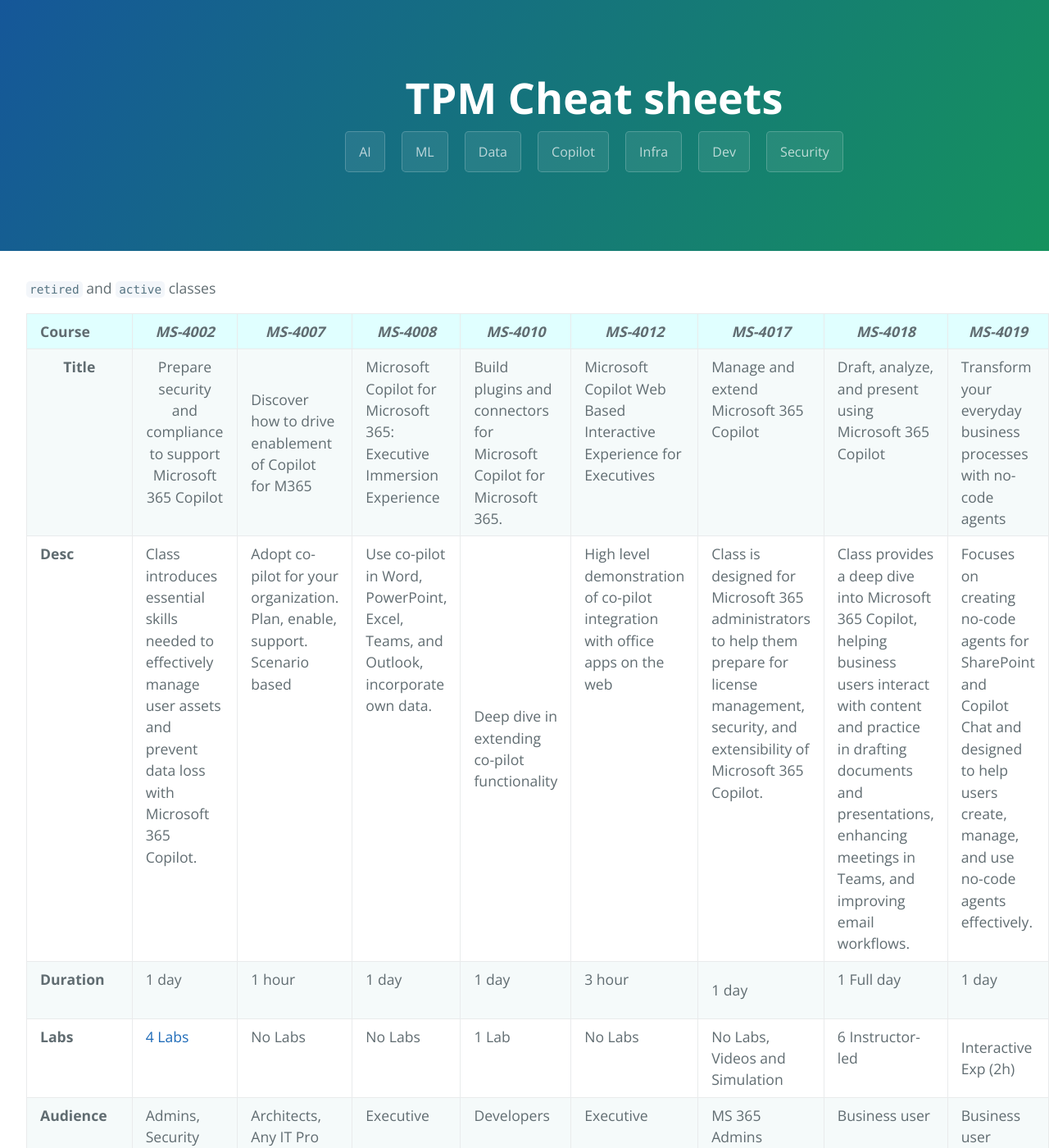
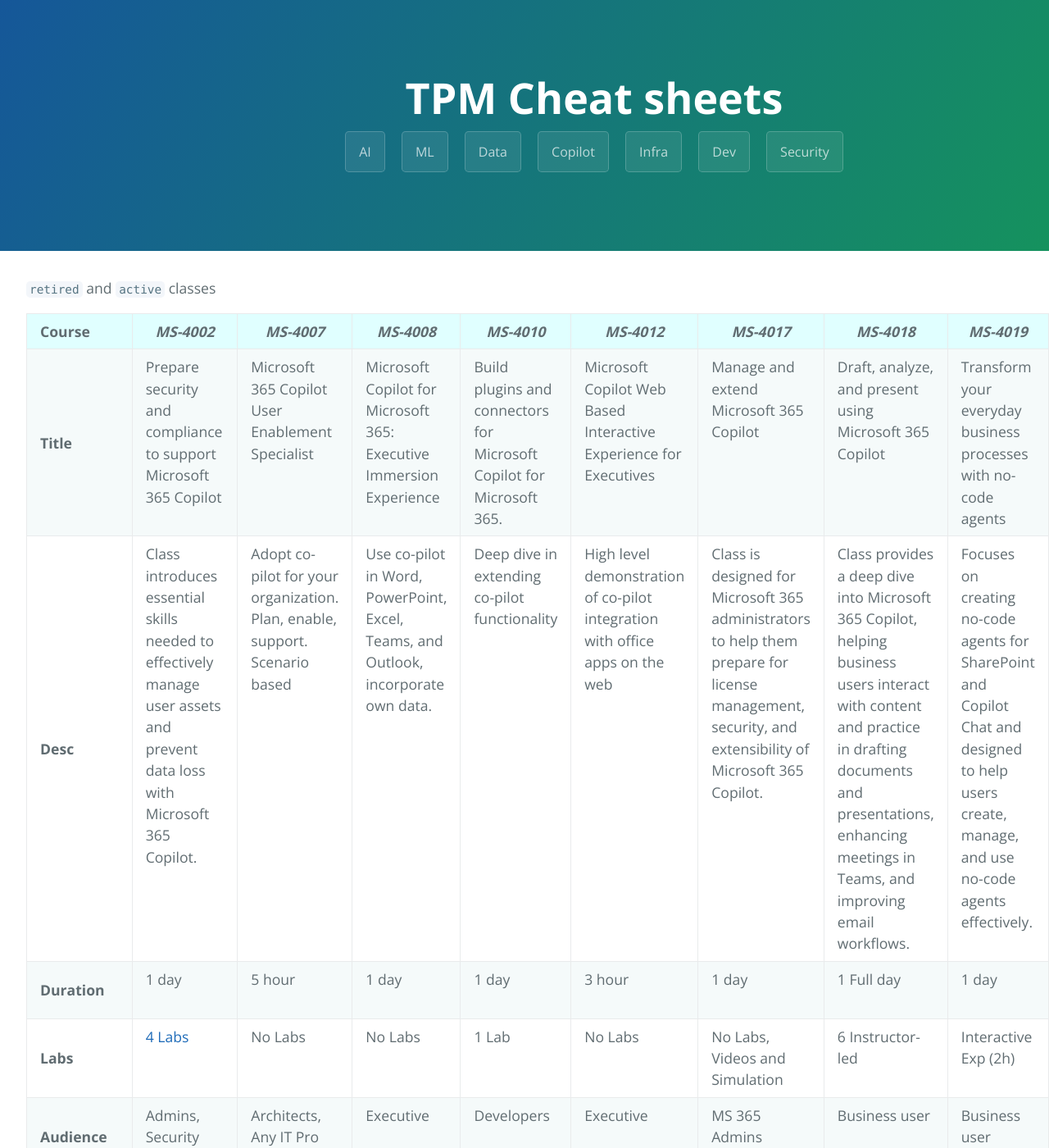
Before and after one commit to true-while/tpm-cheat-sheets, a Jekyll site: the page built from docs/copilot-table.md, in a window 1280 px wide and 1400 px high. Shown: the whole window at 82% size. Built offline with Jekyll 4.4.1, drawn with Linux system fonts in a browser that asks for light colours; our own code applies the rules of GitHub Pages for plain Markdown files.

Commit message:
update for MS-4007

````diff
--- a/docs/copilot-table.md
+++ b/docs/copilot-table.md
@@ -3,39 +3,39 @@
 ```table
 | **Course** | _MS-4002_ | _MS-4007_ | _MS-4008_ | _MS-4010_ | _MS-4012_ | _MS-4017_ | _MS-4018_ | _MS-4019_ | _MS-4021_ |
 | --- | --- | --- | --- | --- | --- | --- | --- | --- | --- |
-| **Title** | Prepare security and compliance to support Microsoft 365 Copilot | Discover how to drive enablement of Copilot for M365 | Microsoft Copilot for Microsoft 365: Executive Immersion Experience | Build plugins and connectors for Microsoft Copilot for Microsoft 365. | Microsoft Copilot Web Based Interactive Experience for Executives | Manage and extend Microsoft 365 Copilot | Draft, analyze, and present using Microsoft 365 Copilot | Transform your everyday business processes with no-code agents | Microsoft 365 Copilot Chat Interactive Experience for Executives |
+| **Title** | Prepare security and compliance to support Microsoft 365 Copilot | Microsoft 365 Copilot User Enablement Specialist | Microsoft Copilot for Microsoft 365: Executive Immersion Experience | Build plugins and connectors for Microsoft Copilot for Microsoft 365. | Microsoft Copilot Web Based Interactive Experience for Executives | Manage and extend Microsoft 365 Copilot | Draft, analyze, and present using Microsoft 365 Copilot | Transform your everyday business processes with no-code agents | Microsoft 365 Copilot Chat Interactive Experience for Executives |
 | **Desc** | Class introduces essential skills needed to effectively manage user assets and prevent data loss with Microsoft 365 Copilot. | Adopt co-pilot for your organization. Plan, enable, support. Scenario based | Use co-pilot in Word, PowerPoint, Excel, Teams, and Outlook, incorporate own data. | Deep dive in extending co-pilot functionality | High level demonstration of co-pilot integration with office apps on the web | Class is designed for Microsoft 365 administrators to help them prepare for license management, security, and extensibility of Microsoft 365 Copilot. | Class provides a deep dive into Microsoft 365 Copilot, helping business users interact with content and practice in drafting documents and presentations, enhancing meetings in Teams, and improving email workflows. | Focuses on creating no-code agents for SharePoint and Copilot Chat and designed to help users create, manage, and use no-code agents effectively. | In person class introduces the foundational capabilities of copilot to maximize the effective use of Copilot and improve productivity within corporate roles. |
-| **Duration** | 1 day | 1 hour | 1 day | 1 day | 3 hour | 1 day | 1 Full day | 1 day | 90 min over 3 days |
+| **Duration** | 1 day | 5 hour | 1 day | 1 day | 3 hour | 1 day | 1 Full day | 1 day | 90 min over 3 days |
 | **Labs** | [4 Labs](https://github.com/MicrosoftLearning/MS-4002-Prepare-security-and-compliance-to-support-Microsoft-365-Copilot)  | No Labs | No Labs | 1 Lab | No Labs | No Labs, Videos and Simulation |6 Instructor-led | Interactive Exp (2h) | Interactive Exp (20min) |
 | **Audience** | Admins, Security Engines | Architects, Any IT Pro | Executive | Developers | Executive | MS 365 Admins | Business user  | Business user | Executive |
 |**Pre-req class** |   | [Learn Module](https://learn.microsoft.com/training/paths/get-started-with-microsoft-365-copilot/) |     |     | MS-4007, MS-4009 |  |  |  |  |
 | **Pre-req knowledge** | PowerShell, Microsoft 365 services  | | MS office Apps | Azure, C#, Bicep, VS-Code | MS office apps | PowerShell, Microsoft 365 services | MS office Apps (BYOS) | MS Office & Sharepoint | MS office Apps (BYOS) |
 | **Intersect classes** | MS-4006, MS-102, MS-4017 |  |  |  |  |  |  | MS-4005 | MS-4006 |
-| **Agenda** | [7 Modules](https://learn.microsoft.com/en-us/training/paths/prepare-security-compliance-support-microsoft-365-copilot/) | [3 Modules](https://learn.microsoft.com/training/paths/microsoft-copilot-for-microsoft-365-executive-challenge/) | [5 Modules](https://learn.microsoft.com/en-us/training/paths/extend-microsoft-copilot-microsoft-365-copilot-studio/) | [3 Modules](https://learn.microsoft.com/en-us/training/courses/ms-4010) | [4 Modules](https://learn.microsoft.com/en-us/training/paths/microsoft-copilot-web-based-interactive-experience-executives/) | [3 Modules](https://learn.microsoft.com/en-us/training/courses/ms-4017) | [6 Modules](https://learn.microsoft.com/en-us/training/paths/draft-analyze-present-microsoft-365-copilot/) | [3 Modules](https://learn.microsoft.com/en-us/training/paths/implement-no-code-copilot-agents-microsoft-365-sharepoint/) | [3 Modules](https://learn.microsoft.com/en-us/training/paths/microsoft-copilot-web-based-interactive-experience-executives/)
+| **Agenda** | [7 Modules](https://learn.microsoft.com/en-us/training/paths/prepare-security-compliance-support-microsoft-365-copilot/) | [5 Modules](hhttps://learn.microsoft.com/en-us/training/paths/explore-how-drive-adoption-microsoft-copilot-m365/) | [5 Modules](https://learn.microsoft.com/en-us/training/paths/extend-microsoft-copilot-microsoft-365-copilot-studio/) | [3 Modules](https://learn.microsoft.com/en-us/training/courses/ms-4010) | [4 Modules](https://learn.microsoft.com/en-us/training/paths/microsoft-copilot-web-based-interactive-experience-executives/) | [3 Modules](https://learn.microsoft.com/en-us/training/courses/ms-4017) | [6 Modules](https://learn.microsoft.com/en-us/training/paths/draft-analyze-present-microsoft-365-copilot/) | [3 Modules](https://learn.microsoft.com/en-us/training/paths/implement-no-code-copilot-agents-microsoft-365-sharepoint/) | [3 Modules](https://learn.microsoft.com/en-us/training/paths/microsoft-copilot-web-based-interactive-experience-executives/)
 | **Applied Skills** | [Yes](https://learn.microsoft.com/en-us/credentials/applied-skills/prepare-security-and-compliance-to-support-microsoft-365-copilot/) | No | No  | No  | No  | No  | No | No | No |
 | **Comments** | | |  | Updates coming in November |     | Replace  MS-4006 | | | In-person |
 ```alignment
-LCCCCCCCCCCC
-LLLLLLLLLLLL
-LLLLLLLLLLLL
-LLLLLLLLLLLL
-LLLLLLLLLLLL
-LLLLLLLLLLLL
-LLLLLLLLLLLL
-LLLLLLLLLLLL
-LLLLLLLLLLLL
-LLLLLLLLLLLL
+LCCCCCCCCC
+LLLLLLLLLL
+LLLLLLLLLL
+LLLLLLLLLL
+LLLLLLLLLL
+LLLLLLLLLL
+LLLLLLLLLL
+LLLLLLLLLL
+LLLLLLLLLL
+LLLLLLLLLL
 ```valign
-TTTTTTTTTTTT
-MTTTTTTTTTTT
-MTTTTTTTTTTT
-MTTTTTTTTTTT
-MTTTTTTTTTTT
-MTTTTTTTTTTT
-MTTTTTTTTTTT
-MTTTTTTTTTTT
-MTTTTTTTTTTT
-MTTTTTTTTTTT
-MTTTTTTTTTTT
-MTTTTTTTTTTT
+TTTTTTTTTT
+MTTTTTTTTT
+MTTTTTTTTT
+MTTTTTTTTT
+MTTTTTTTTT
+MTTTTTTTTT
+MTTTTTTTTT
+MTTTTTTTTT
+MTTTTTTTTT
+MTTTTTTTTT
+MTTTTTTTTT
+MTTTTTTTTT
 ```
````
